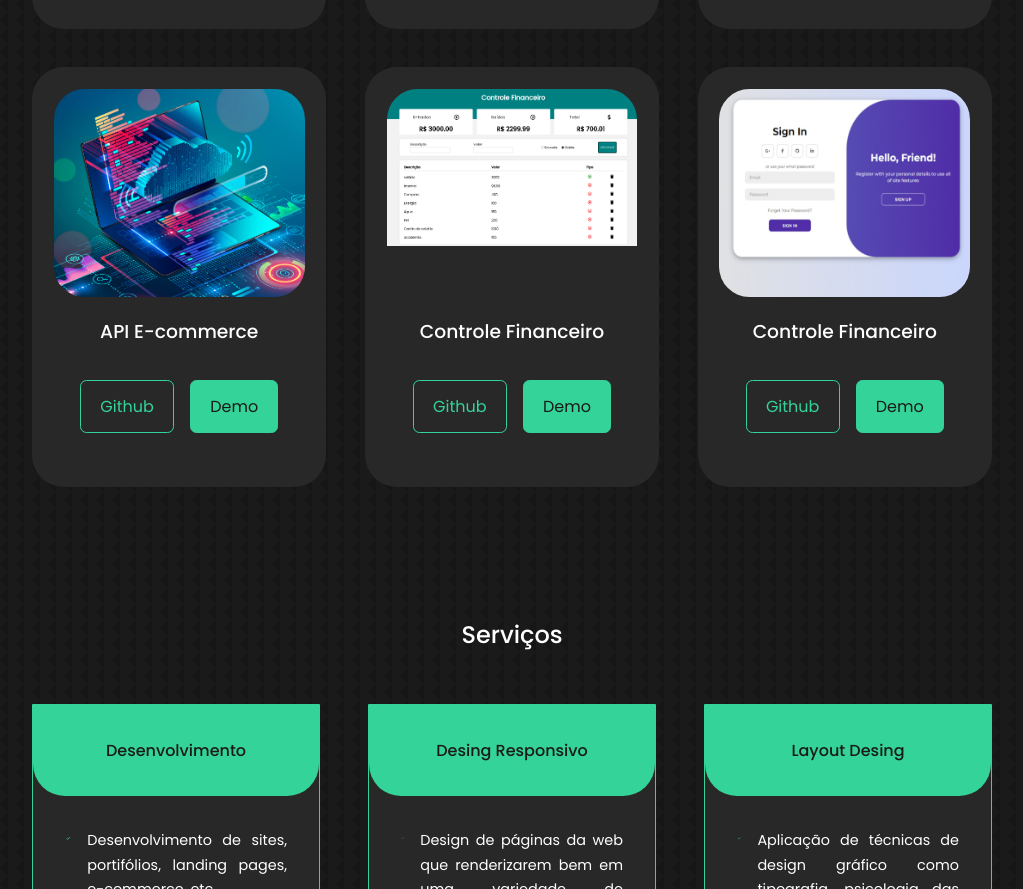
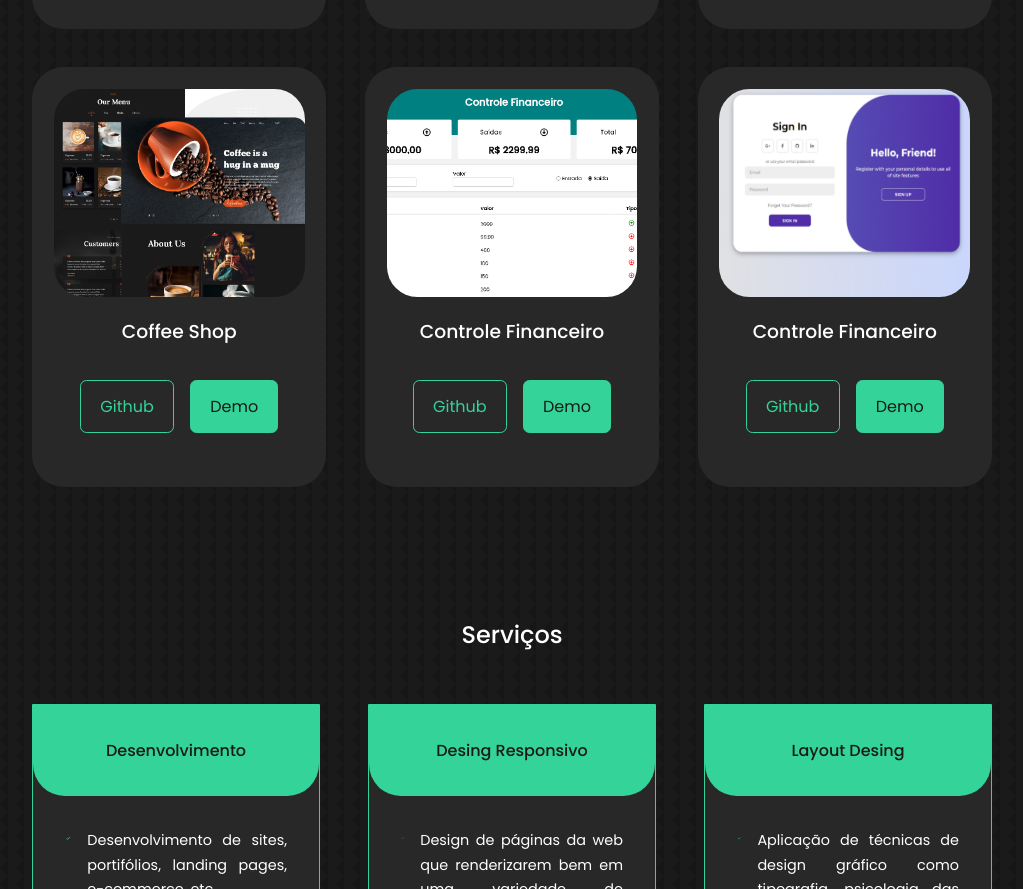
Before and after one commit to Djhonatas/Portfolio, a React (Create React App) app: page / in a window 1280 px wide. Shown: the part 2660-3549 px from the top of the page, without its empty margins (128-1151 px from the left). Built offline with nearby package versions, Linux system fonts and the light colour scheme.

Commit message:
add coffee shop

```diff
--- a/src/components/portifolio/Portifolio.jsx
+++ b/src/components/portifolio/Portifolio.jsx
@@ -3,7 +3,7 @@ import './portifolio.css'
 import IMG1 from '../../assets/mario.jpg'
 import IMG2 from '../../assets/game.png'
 import IMG3 from '../../assets/dash.png'
-import IMG4 from '../../assets/tech.jpg'
+import IMG4 from '../../assets/coffee.png'
 import IMG5 from '../../assets/controle-financeiro.png'
 import IMG6 from '../../assets/login.jpg'
 
@@ -39,9 +39,9 @@ const data = [
   {
     id: 4,
     image: IMG4,
-    title: 'API E-commerce',
-    github: 'https://github.com/Djhonatas/Rest-API-eCommerce',
-    // demo: 'https://dribbble.com/OliveiraDjhonatas'
+    title: 'Coffee Shop',
+    github: 'https://github.com/Djhonatas/coffee-shop',
+    demo: 'https://coffee-shop-six-psi.vercel.app/'
   },
 
   {
--- a/src/components/portifolio/portifolio.css
+++ b/src/components/portifolio/portifolio.css
@@ -24,6 +24,11 @@
   overflow: hidden;
   place-items: center;
   height: 13rem;
+}
+
+.portifolio__item-image img {
+  height: 15rem;
+
 }
 
 .portifolio__item h3 {
```
Also changed, not shown: src/assets/coffee.png (added).
